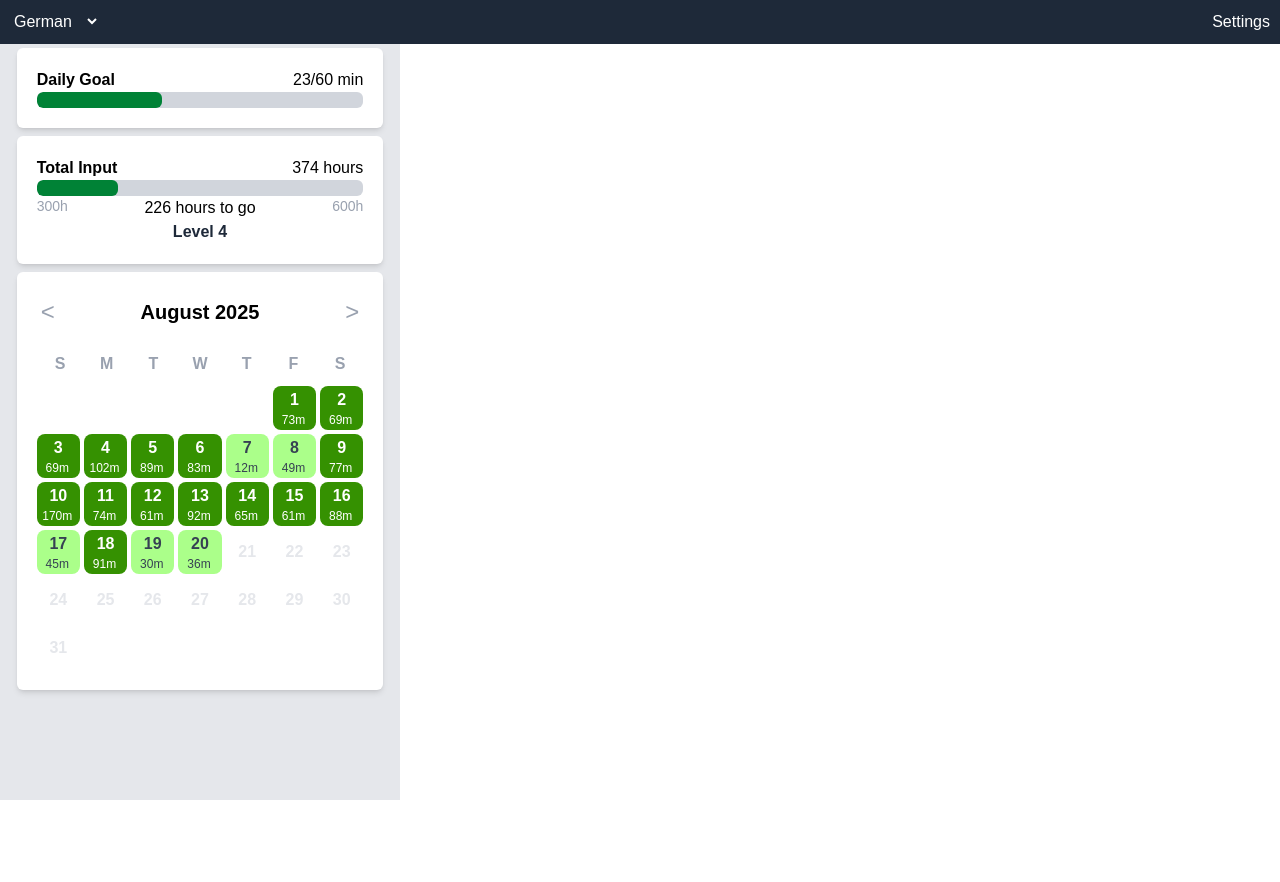
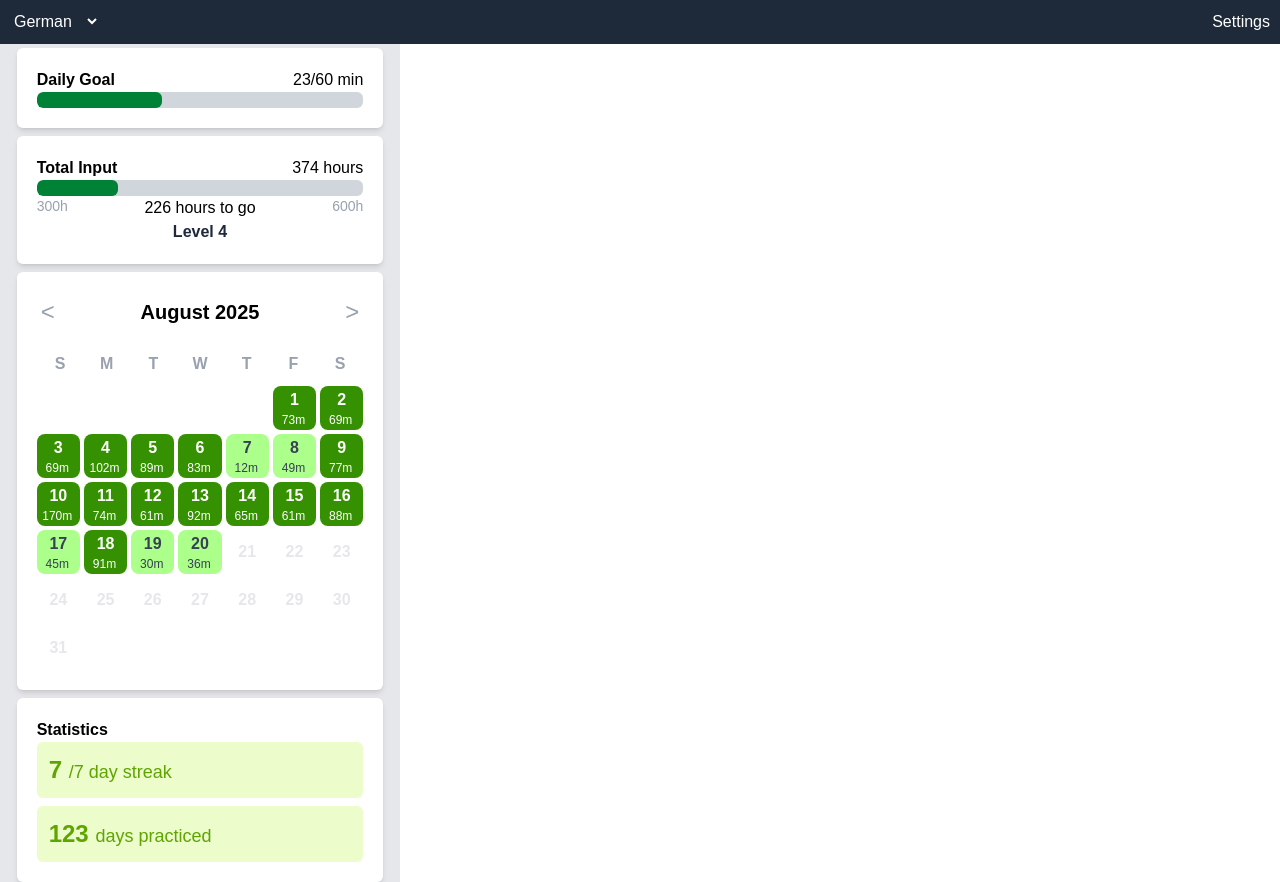
Before and after one commit to Yoreni/track-your-input, a React (Vite) app: page / in a window 1280 px wide. Before the commit the page ends 800 px from the top, so only its background shows below. Built offline with nearby package versions, Linux system fonts and the light colour scheme.

Commit message:
added statistics card

```diff
--- a/src/popup/App.tsx
+++ b/src/popup/App.tsx
@@ -4,6 +4,7 @@ import { Calendar } from './Calendar'
 import { Card } from './Card'
 import { NavBar } from './NavBar'
 import { ProgressBar } from './ProgressBar';
+import { Statistics } from './Statistics';
 
 const HOURS_FOR_LEVEL = [0, 50, 150, 300, 600, 1000, 1500]
 
@@ -70,6 +71,9 @@ function App() {
         <Card>
           <Calendar />
         </Card>
+        <Card>
+          <Statistics />
+        </Card>
       </div>
     </>
   )
--- a/src/popup/Statistics.tsx
+++ b/src/popup/Statistics.tsx
@@ -1,16 +1,24 @@
 export function Statistics()
 {
     return <div>
-        <p className="font-bold">Stats</p>
-        <div>
-            {/* <Cell>
-
-            </Cell> */}
+        <p className="font-bold">Statistics</p>
+        <div className="flex flex-col gap-2">
+            <Cell dataPoint="7" description="/7 day streak"/>
+            <Cell dataPoint="123" description=" days practiced"/>
         </div>
     </div>
 }
 
-function Cell()
+interface CellProp {
+    dataPoint: string
+    description: string
+    backgroundClass?: string
+    textClass?: string
+}
+
+function Cell({dataPoint, description, backgroundClass = "bg-lime-100", textClass = "text-lime-600"}: CellProp)
 {
-    return
+    return <div className={`${backgroundClass} rounded-md p-3`}>
+        <p className={`font-bold ${textClass} text-2xl m-0`}>{dataPoint} <span className="m-0 font-normal text-lg">{description}</span></p>
+    </div>
 }
```
